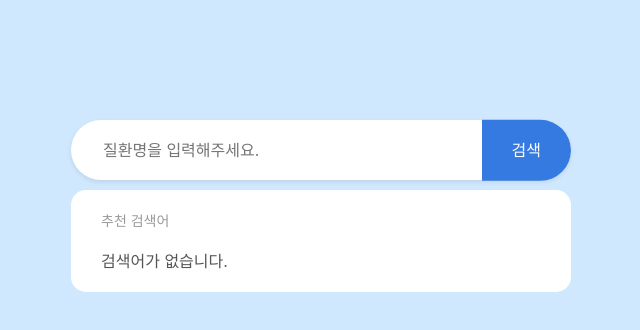
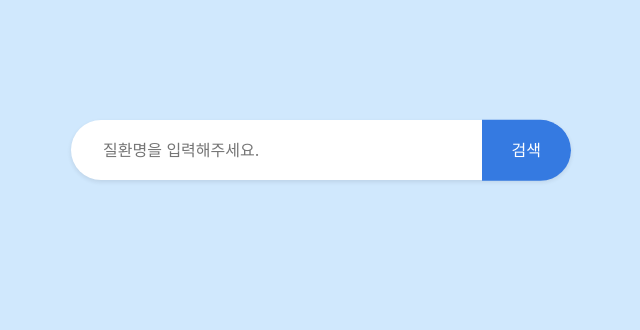
Before and after one commit to hayeonn2/Search-Bar, a React (Vite) app: page / in a window 1280 px wide. Shown: the top 330 px of the page, without its empty margins (319-959 px from the left). Built offline with nearby package versions, Linux system fonts and the light colour scheme; a web font is replaced by a local one.

Commit message:
feat | handleFocus를 통해 검색창에 포커스 됐을 때 검색어 추천 기능 작동 구현

```diff
--- a/src/components/SearchBar/SearchBar.tsx
+++ b/src/components/SearchBar/SearchBar.tsx
@@ -9,6 +9,7 @@ export function SearchBar() {
     sickContext,
   ) as SearchContextType;
   const [inputValue, setInputValue] = useState<string>('');
+  const [isFocused, setIsFocused] = useState<Boolean>(false);
   const debounceText = useDebounce(inputValue, 300);
   const limitedList = recommendValue?.slice(0, 7);
 
@@ -27,6 +28,12 @@ export function SearchBar() {
     }
   };
 
+  const handleFocus = () => {
+    setIsFocused((prev) => {
+      return !prev;
+    });
+  };
+
   return (
     <Container>
       <Form>
@@ -36,11 +43,14 @@ export function SearchBar() {
             placeholder="질환명을 입력해주세요."
             value={inputValue}
             onChange={onInputChange}
+            onFocus={handleFocus}
+            onBlur={handleFocus}
           />
           <SearchButton type="submit">검색</SearchButton>
         </SearchLabel>
       </Form>
 
+      {isFocused ? (
         <ResultsContainer>
           <RecommendTitle>추천 검색어</RecommendTitle>
 
@@ -54,6 +64,7 @@ export function SearchBar() {
             <NoRecommend>검색어가 없습니다.</NoRecommend>
           )}
         </ResultsContainer>
+      ) : null}
     </Container>
   );
 }
```
Lines whose indentation alone changed are shown as unchanged.
